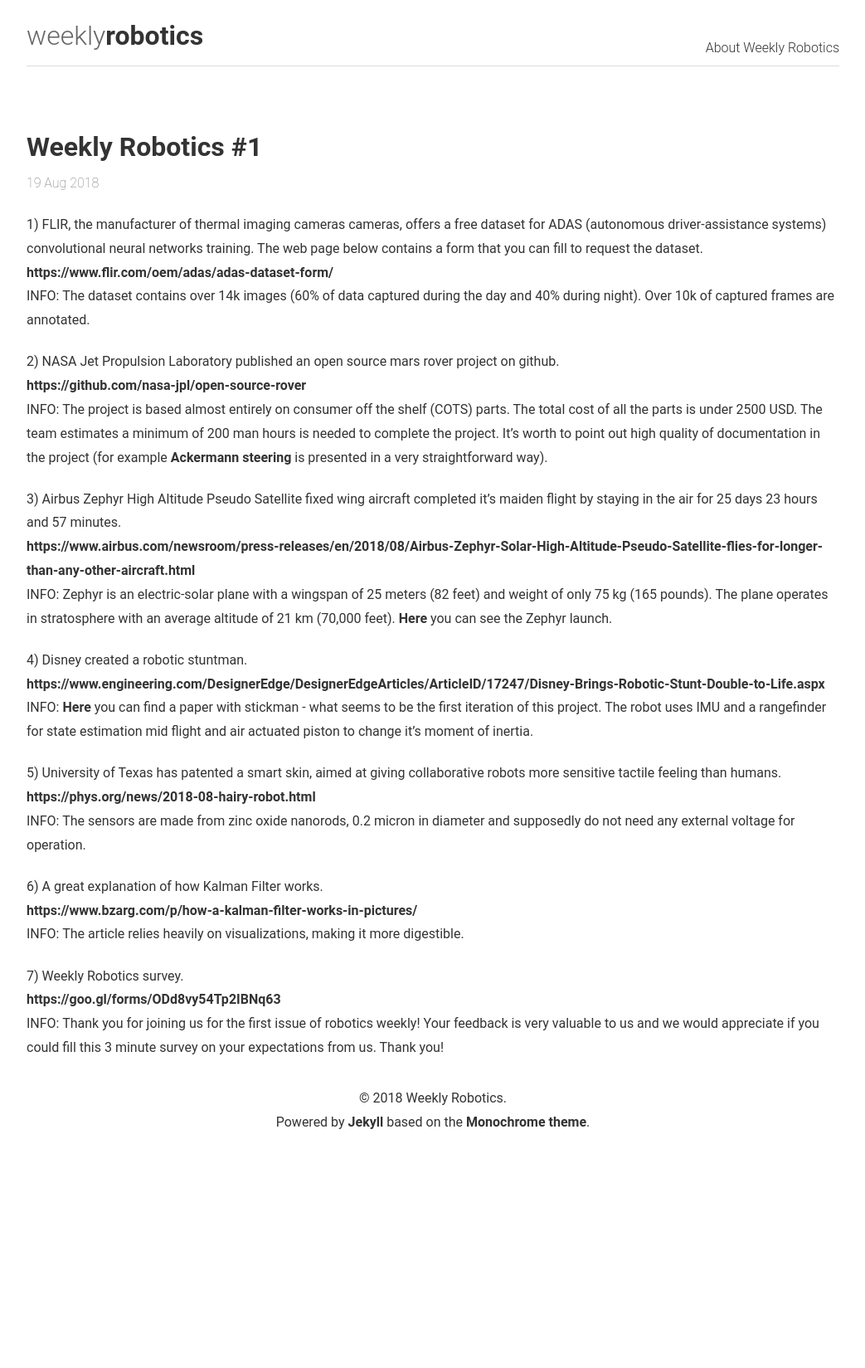
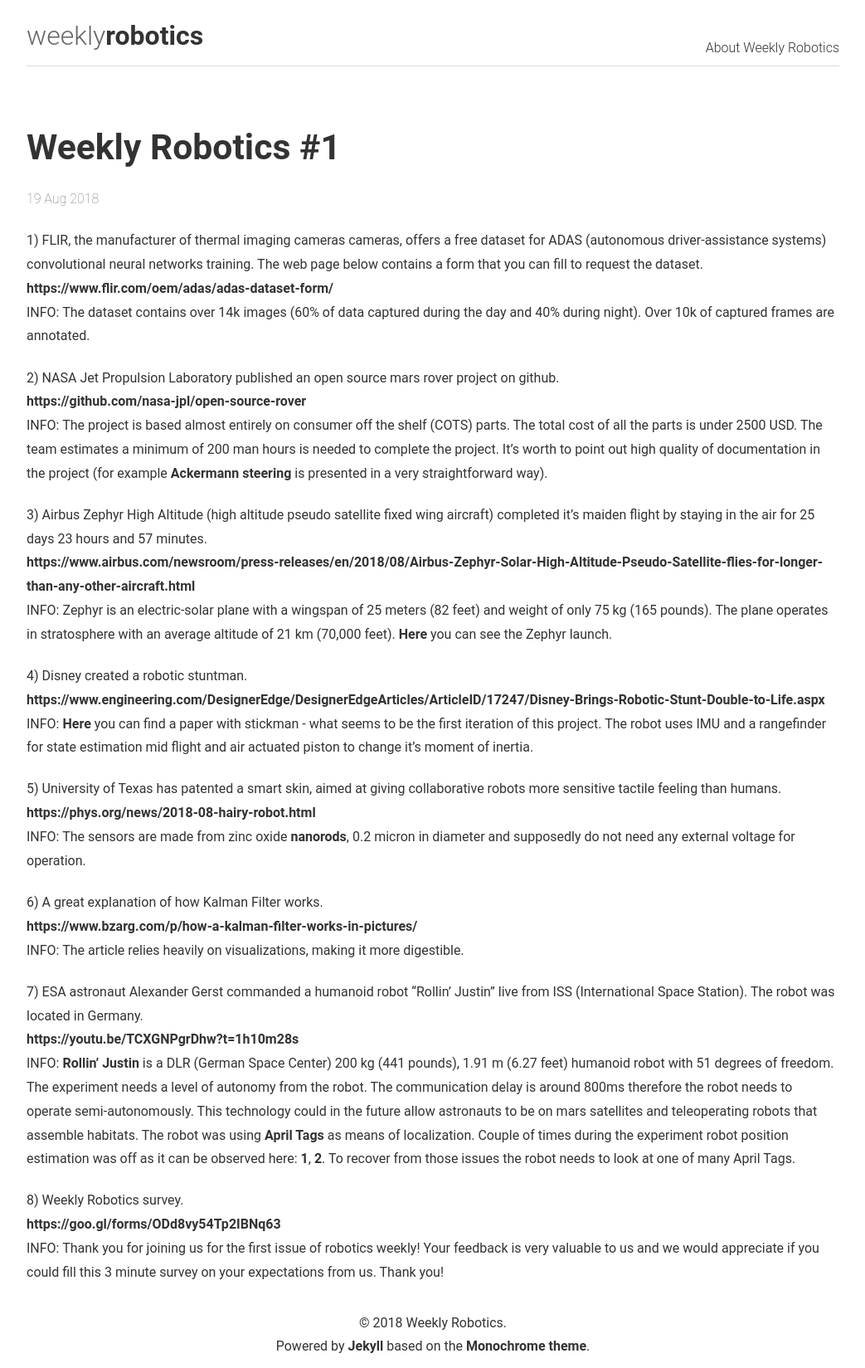
Before and after one commit to msadowski/weeklyrobotics, a Jekyll site: the page built from _posts/2018-08-19-weekly-robotics-1.md, in a window 1280 px wide. Shown: the whole page at 83% size, without its empty margins (118-1161 px from the left). Built offline with Jekyll 4.4.1, drawn with Linux system fonts in a browser that asks for light colours; before the commit the page ends 1378 px from its top, so only the background shows below that.

Commit message:
Finish the first issue, fix rss

```diff
--- a/_layouts/post.html
+++ b/_layouts/post.html
@@ -2,7 +2,7 @@
 layout: default
 ---
 <article id="post-page">
-	<h2>{%if page.header %}{{ page.header }}{% else %}{{ page.title }}{% endif %}</h2>
+	<h1>{%if page.header %}{{ page.header }}{% else %}{{ page.title }}{% endif %}</h1>
 	<time datetime="{{ page.date | date_to_xmlschema }}" class="by-line">{{ page.date | date_to_string }}</time>
 	<div class="content">
 
--- a/_posts/2018-08-19-weekly-robotics-1.md
+++ b/_posts/2018-08-19-weekly-robotics-1.md
@@ -1,7 +1,6 @@
 ---
-title: First blog post
-description: This is our first post. Hello World!
-header: "Weekly Robotics #1"
+title: "Weekly Robotics #1"
+description: Weekly Robotics is born. This week we cover two space related robot project, a humanoid stuntman, a record-breaking UAV flight. On top of that we cover a IR dataset for ADAS and a great resource on Kalman Filter.
 date: 2018-08-19
 ---
 
@@ -13,7 +12,7 @@
 <br>[https://github.com/nasa-jpl/open-source-rover](https://github.com/nasa-jpl/open-source-rover){:target="_blank"}<br>
 INFO: The project is based almost entirely on consumer off the shelf (COTS) parts. The total cost of all the parts is under 2500 USD. The team estimates a minimum of 200 man hours is needed to complete the project. It's worth to point out high quality of documentation in the project (for example [Ackermann steering](https://github.com/nasa-jpl/open-source-rover/blob/master/Software/Software%20Controls.pdf){:target="_blank"} is presented in a very straightforward way).
 
-3) Airbus Zephyr High Altitude Pseudo Satellite fixed wing aircraft completed it's maiden flight by staying in the air for 25 days 23 hours and 57 minutes.
+3) Airbus Zephyr High Altitude (high altitude pseudo satellite fixed wing aircraft) completed it's maiden flight by staying in the air for 25 days 23 hours and 57 minutes.
 <br>[https://www.airbus.com/newsroom/press-releases/en/2018/08/Airbus-Zephyr-Solar-High-Altitude-Pseudo-Satellite-flies-for-longer-than-any-other-aircraft.html](https://www.airbus.com/newsroom/press-releases/en/2018/08/Airbus-Zephyr-Solar-High-Altitude-Pseudo-Satellite-flies-for-longer-than-any-other-aircraft.html){:target="_blank"}<br>
 INFO: Zephyr is an electric-solar plane with a wingspan of 25 meters (82 feet) and weight of only 75 kg (165 pounds). The plane operates in stratosphere with an average altitude of 21 km (70,000 feet). [Here](https://www.youtube.com/watch?v=0IZW7llqReM){:target="_blank"} you can see the Zephyr launch.
 
@@ -23,12 +22,16 @@
 
 5) University of Texas has patented a smart skin, aimed at giving collaborative robots more sensitive tactile feeling than humans.
 <br>[https://phys.org/news/2018-08-hairy-robot.html](https://phys.org/news/2018-08-hairy-robot.html){:target="_blank"}<br>
-INFO: The sensors are made from zinc oxide nanorods, 0.2 micron in diameter and supposedly do not need any external voltage for operation.
+INFO: The sensors are made from zinc oxide [nanorods](https://en.wikipedia.org/wiki/Nanorod){:target="_blank"}, 0.2 micron in diameter and supposedly do not need any external voltage for operation.
 
 6) A great explanation of how Kalman Filter works.
 <br>[https://www.bzarg.com/p/how-a-kalman-filter-works-in-pictures/](https://www.bzarg.com/p/how-a-kalman-filter-works-in-pictures/){:target="_blank"}<br>
 INFO: The article relies heavily on visualizations, making it more digestible.
 
-7) Weekly Robotics survey.
+7) ESA astronaut Alexander Gerst commanded a humanoid robot "Rollin' Justin" live from ISS (International Space Station). The robot was located in Germany.
+<br>[https://youtu.be/TCXGNPgrDhw?t=1h10m28s](https://youtu.be/TCXGNPgrDhw?t=1h10m28s){:target="_blank"}<br>
+INFO: [Rollin' Justin](https://www.dlr.de/rm/en/desktopdefault.aspx/tabid-11427/#gallery/29202){:target="_blank"} is a DLR (German Space Center) 200 kg (441 pounds), 1.91 m (6.27 feet) humanoid robot with 51 degrees of freedom. The experiment needs a level of autonomy from the robot. The communication delay is around 800ms therefore the robot needs to operate semi-autonomously. This technology could in the future allow astronauts to be on mars satellites and teleoperating robots that assemble habitats. The robot was using [April Tags](https://april.eecs.umich.edu/software/apriltag/){:target="_blank"} as means of localization. Couple of times during the experiment robot position estimation was off as it can be observed here: [1](https://youtu.be/TCXGNPgrDhw?t=1h16m41s){:target="_blank"}, [2](https://youtu.be/TCXGNPgrDhw?t=2h12m35s){:target="_blank"}. To recover from those issues the robot needs to look at one of many April Tags.
+
+8) Weekly Robotics survey.
 <br>[https://goo.gl/forms/ODd8vy54Tp2IBNq63](https://goo.gl/forms/ODd8vy54Tp2IBNq63){:target="_blank"}<br>
 INFO: Thank you for joining us for the first issue of robotics weekly! Your feedback is very valuable to us and we would appreciate if you could fill this 3 minute survey on your expectations from us. Thank you!
--- a/atom.xml
+++ b/atom.xml
@@ -22,7 +22,9 @@
    <link href="{{ site.url }}{{ post.url }}"/>
    <id>{{ site.url }}{{ post.id }}</id>
    <updated>{{ post.date | date_to_xmlschema }}</updated>
-   <content type="html">{{ post.content | xml_escape | truncatewords:50 }}</content>
+   <!-- <content type="html">{{ post.content | xml_escape | truncatewords:50 }}</content> -->
+   <content type="html">{{ post.description | xml_escape | truncatewords:50 }}</content>
+
  </entry>
 
  {% endfor %}
```
